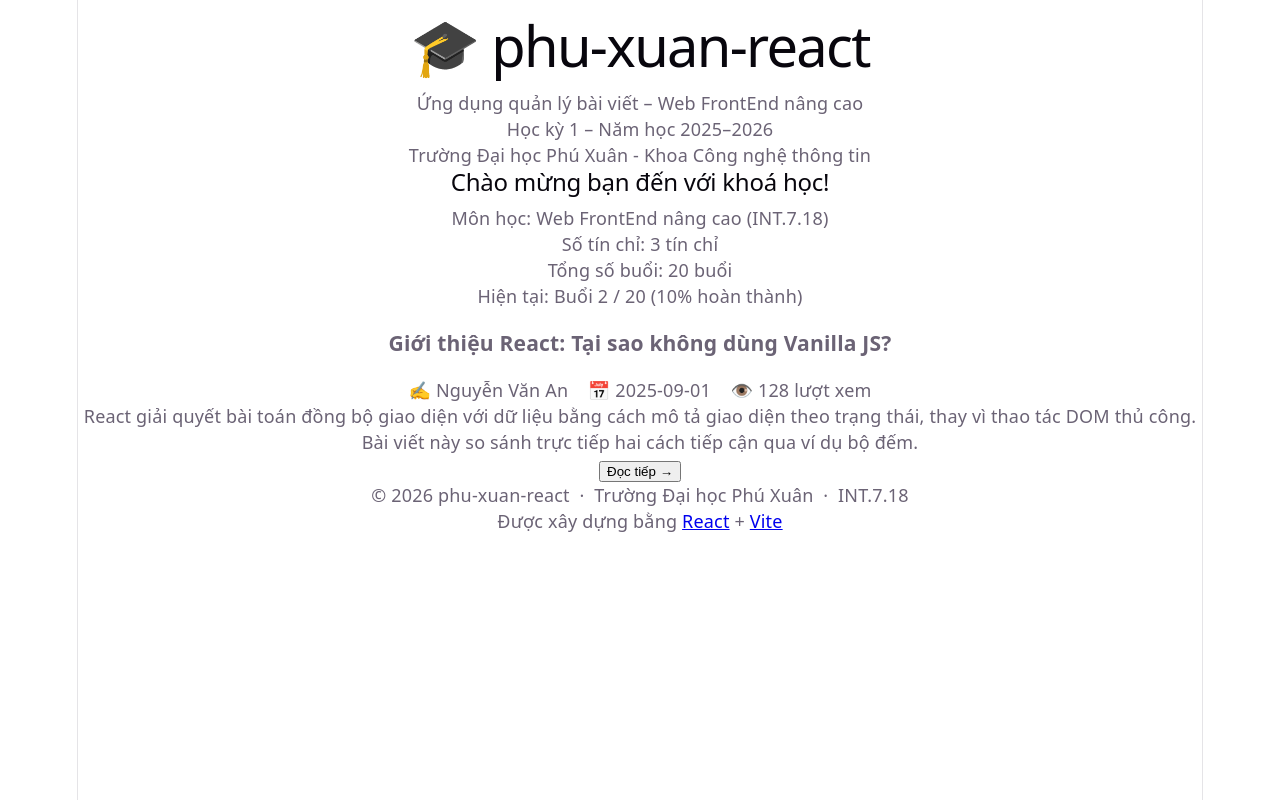
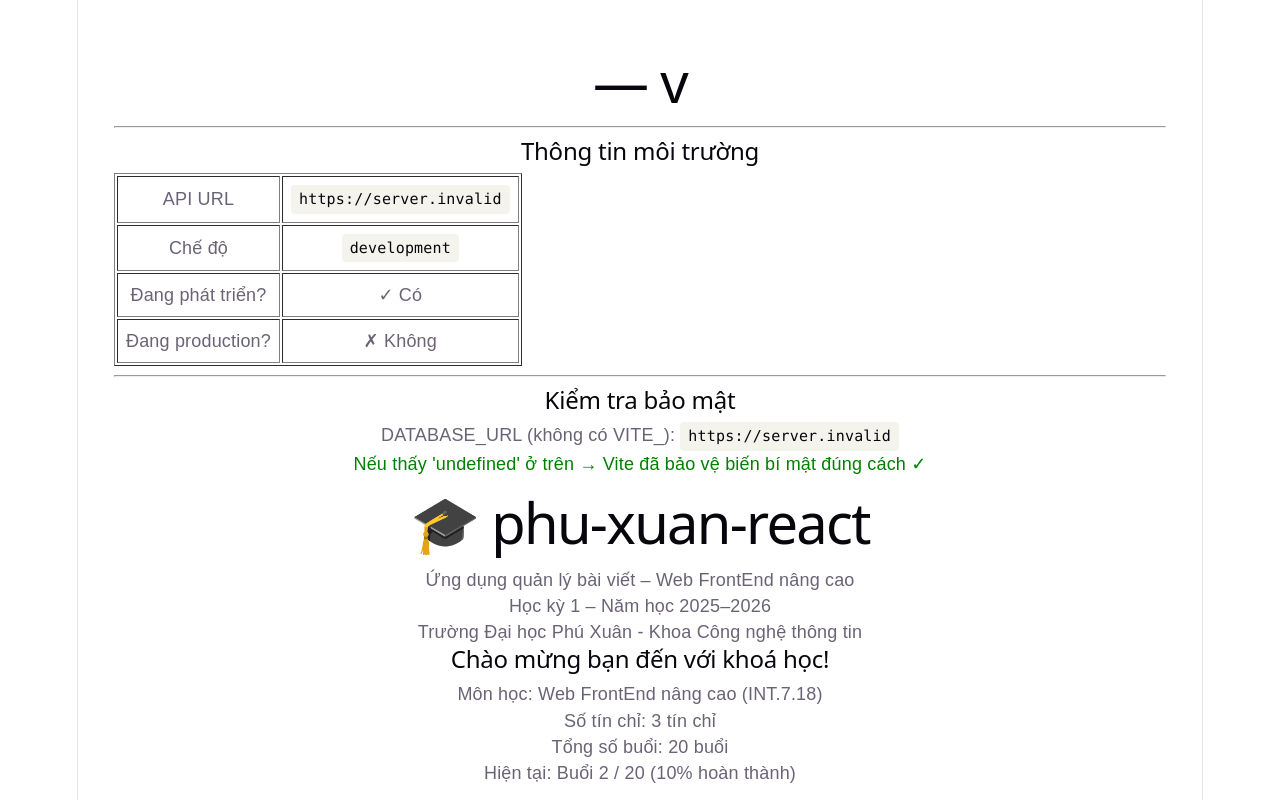
Before and after one commit to duyeenanh/-phu-xuan-react, a React (Vite) app: page / in a window 1280 px wide. Shown: the top 800 px of the page. Built offline with nearby package versions, Linux system fonts and the light colour scheme; no server answers.

Commit message:
Hoan thanh Lab 2: Bien moi truong

```diff
--- a/src/App.tsx
+++ b/src/App.tsx
@@ -4,15 +4,43 @@ import PostCard from './components/PostCard'
 import Footer from './components/Footer'
 
 function App() {
+  const apiUrl = import.meta.env.VITE_API_BASE_URL;
+  const appTitle = import.meta.env.VITE_APP_TITLE;
+  const version = import.meta.env.VITE_APP_VERSION;
+  const isDev = import.meta.env.DEV;
+  const isProd = import.meta.env.PROD;
+  const mode = import.meta.env.MODE;
+
   return (
-    <>
+    <div style={{ padding: '2rem', fontFamily: 'sans-serif' }}>
+      <h1>{appTitle} — v{version}</h1>
+      <hr />
+      <h2>Thông tin môi trường</h2>
+      <table border={1} cellPadding={8}>
+        <tbody>
+          <tr><td>API URL</td><td><code>{apiUrl}</code></td></tr>
+          <tr><td>Chế độ</td><td><code>{mode}</code></td></tr>
+          <tr><td>Đang phát triển?</td><td>{isDev ? '✓ Có' : '✗ Không'}</td></tr>
+          <tr><td>Đang production?</td><td>{isProd ? '✓ Có' : '✗ Không'}</td></tr>
+        </tbody>
+      </table>
+      <hr />
+      <h2>Kiểm tra bảo mật</h2>
+      <p>
+        DATABASE_URL (không có VITE_): {' '}
+        <code>{String(import.meta.env.DATABASE_URL)}</code>
+      </p>
+      <p style={{ color: 'green' }}>
+        Nếu thấy 'undefined' ở trên → Vite đã bảo vệ biến bí mật đúng cách ✓
+      </p>
+
       <Header />
       <main>
         <WelcomeBanner />
         <PostCard />
       </main>
       <Footer />
-    </>
+    </div>
   )
 }
 
```
Also changed, not shown: src/utils/string-utils.ts (added, +22 -0 lines), 1 other file (tests, documents, lock files or other folders).
